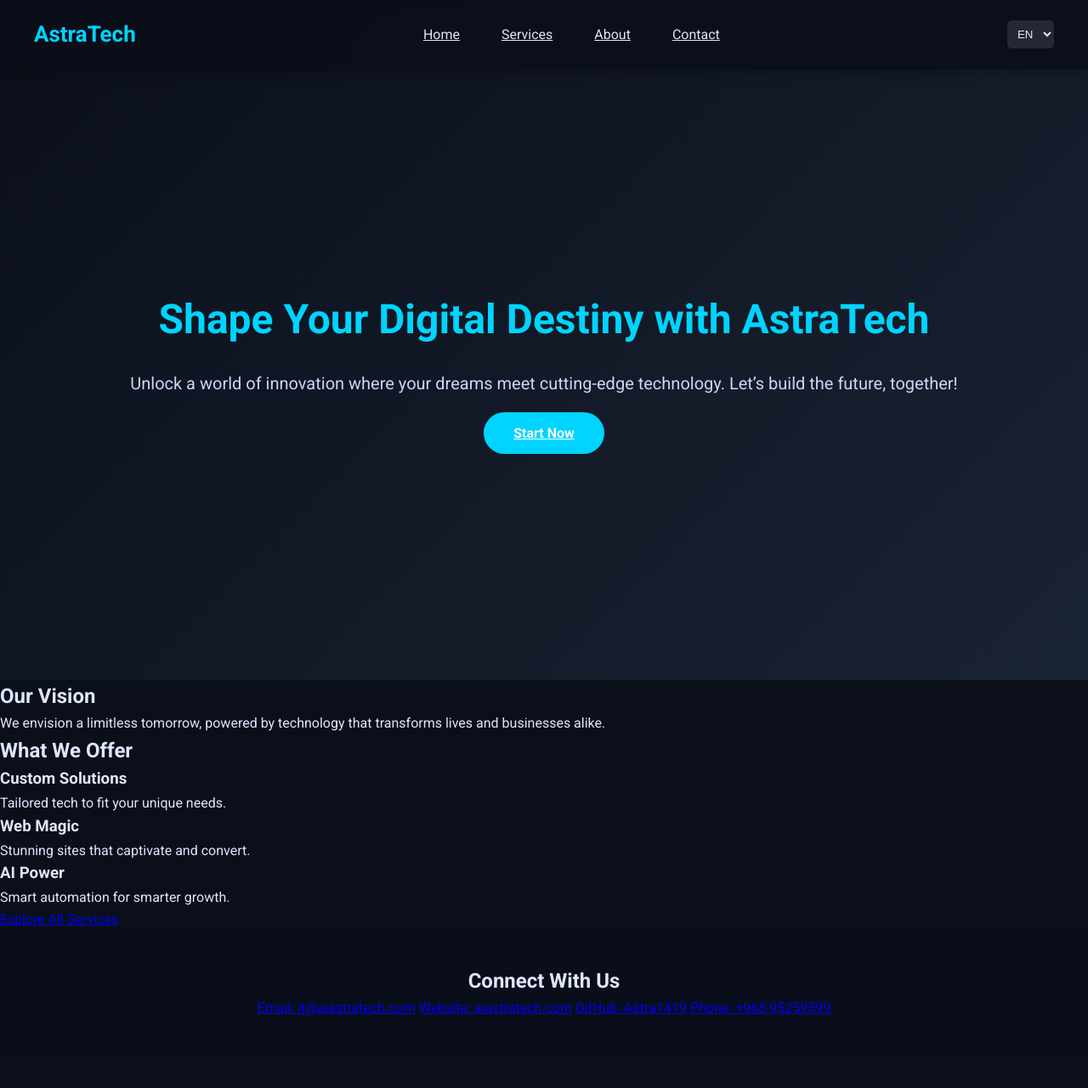
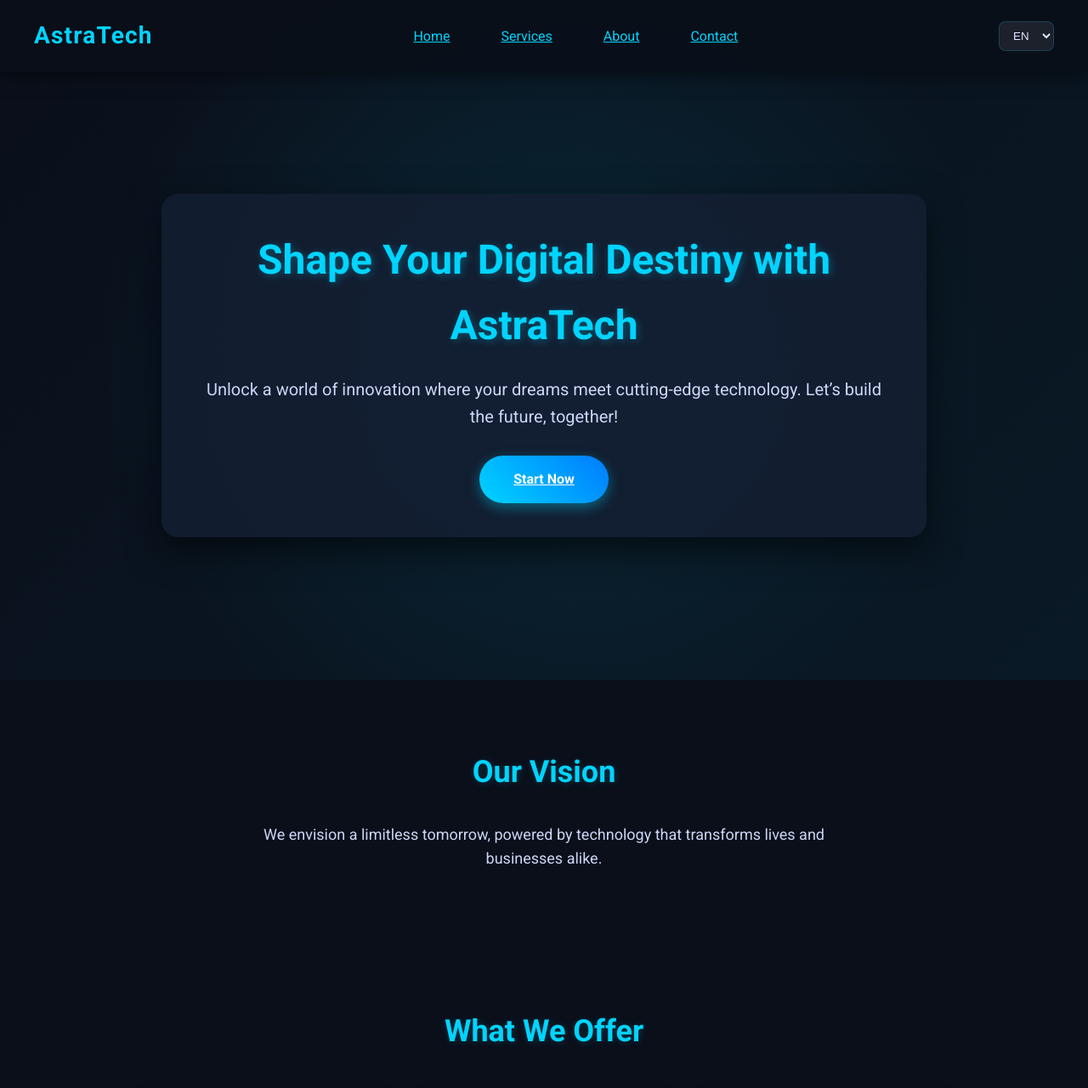
Before and after one commit to Astra1419/aiastratech, a plain HTML site: page index.html in a window 1280 px wide. Shown: the top 1280 px of the page at 85% size. Before the commit the page ends 1239 px from the top, so only its background shows below. Drawn offline with Linux system fonts and the light colour scheme; a web font is replaced by a local one.

Commit message:
Update styles.css

```diff
--- a/styles.css
+++ b/styles.css
@@ -1,3 +1,4 @@
+/* تنظیمات کلی */
 * {
     margin: 0;
     padding: 0;
@@ -5,12 +6,19 @@
 }
 
 body {
-    font-family: 'Roboto', sans-serif;
     background: #0a0f1a;
     color: #e0e6ff;
+    font-family: 'Roboto', sans-serif;
     line-height: 1.6;
+    overflow-x: hidden;
 }
 
+a {
+    color: #00d4ff;
+    transition: color 0.3s ease, transform 0.3s ease;
+}
+
+/* نویگیشن بار */
 .navbar {
     position: fixed;
     top: 0;
@@ -19,49 +27,57 @@ body {
     align-items: center;
     justify-content: space-between;
     padding: 20px 40px;
-    background: rgba(10, 15, 26, 0.9);
-    backdrop-filter: blur(10px);
+    background: rgba(10, 15, 26, 0.95);
+    backdrop-filter: blur(12px);
     z-index: 1000;
-    box-shadow: 0 2px 15px rgba(0, 0, 0, 0.3);
+    box-shadow: 0 4px 20px rgba(0, 0, 0, 0.5);
 }
 
 .logo {
-    font-size: 26px;
+    font-size: 28px;
     font-weight: 700;
     color: #00d4ff;
+    letter-spacing: 1.2px;
+    transition: color 0.3s ease;
+}
+
+.logo:hover {
+    color: #66e6ff;
 }
 
 .nav-links {
     list-style: none;
     display: flex;
-    gap: 25px;
+    gap: 30px;
 }
 
 .nav-links a {
-    color: #e0e6ff;
     font-size: 16px;
-    padding: 8px 12px;
+    font-weight: 500;
+    padding: 10px 15px;
+    border-radius: 8px;
     transition: all 0.3s ease;
 }
 
 .nav-links a:hover {
-    color: #00d4ff;
-    background: rgba(0, 212, 255, 0.1);
-    border-radius: 5px;
+    background: rgba(0, 212, 255, 0.15);
+    color: #fff;
+    transform: translateY(-2px);
 }
 
 #language-switch {
-    background: rgba(255, 255, 255, 0.1);
-    border: none;
+    background: rgba(255, 255, 255, 0.08);
+    border: 1px solid rgba(0, 212, 255, 0.2);
     color: #e0e6ff;
-    padding: 8px;
-    border-radius: 5px;
+    padding: 8px 12px;
+    border-radius: 8px;
     cursor: pointer;
     transition: all 0.3s ease;
 }
 
 #language-switch:hover {
-    background: rgba(0, 212, 255, 0.3);
+    background: rgba(0, 212, 255, 0.2);
+    border-color: #00d4ff;
 }
 
 .menu-toggle {
@@ -69,6 +85,7 @@ body {
     flex-direction: column;
     gap: 6px;
     cursor: pointer;
+    padding: 5px;
     transition: all 0.3s ease;
 }
 
@@ -92,74 +109,215 @@ body {
     transform: rotate(-45deg) translate(8px, -8px);
 }
 
+/* هدر */
 .hero {
     min-height: 100vh;
     display: flex;
-    flex-direction: column;
     align-items: center;
     justify-content: center;
     text-align: center;
     padding: 80px 20px 20px;
-    background: linear-gradient(135deg, #0a0f1a, #1a2333);
+    background: linear-gradient(135deg, rgba(10, 15, 26, 0.9), rgba(0, 212, 255, 0.05));
+    position: relative;
+    overflow: hidden;
 }
 
-.hero h1 {
+.hero::before {
+    content: '';
+    position: absolute;
+    top: 0;
+    left: 0;
+    width: 100%;
+    height: 100%;
+    background: radial-gradient(circle at center, rgba(0, 212, 255, 0.1), transparent 70%);
+    z-index: 0;
+}
+
+.hero-content {
+    max-width: 900px;
+    padding: 40px;
+    background: rgba(20, 30, 50, 0.85);
+    border-radius: 20px;
+    box-shadow: 0 15px 40px rgba(0, 0, 0, 0.6);
+    position: relative;
+    z-index: 1;
+    animation: fadeInUp 1s ease-out;
+}
+
+.hero-content h1 {
     font-size: 48px;
     color: #00d4ff;
     margin-bottom: 20px;
+    text-shadow: 2px 2px 10px rgba(0, 212, 255, 0.3);
 }
 
-.hero p {
+.hero-content p {
     font-size: 20px;
     color: #ccd6f6;
     margin-bottom: 30px;
 }
 
 .cta-button {
-    padding: 15px 35px;
-    background: #00d4ff;
+    display: inline-block;
+    padding: 15px 40px;
+    background: linear-gradient(45deg, #00d4ff, #007bff);
     color: #fff;
     font-weight: 600;
+    border-radius: 50px;
+    box-shadow: 0 5px 15px rgba(0, 212, 255, 0.4);
+    transition: all 0.3s ease;
+}
+
+.cta-button:hover {
+    background: linear-gradient(45deg, #007bff, #00d4ff);
+    transform: translateY(-5px);
+    box-shadow: 0 10px 25px rgba(0, 212, 255, 0.6);
+}
+
+/* بخش‌های اصلی */
+.vision, .services-preview, .about-story, .values, .services-list, .contact-info {
+    padding: 80px 20px;
+    text-align: center;
+}
+
+.vision h2, .services-preview h2, .about-story h2, .values h2, .services-list h2, .contact-info h2 {
+    font-size: 36px;
+    color: #00d4ff;
+    margin-bottom: 30px;
+    text-shadow: 1px 1px 8px rgba(0, 212, 255, 0.2);
+}
+
+.vision p, .about-story p {
+    font-size: 18px;
+    max-width: 700px;
+    margin: 0 auto;
+    color: #ccd6f6;
+}
+
+/* گرید سرویس‌ها */
+.services-grid, .values-grid, .contact-grid {
+    display: flex;
+    flex-wrap: wrap;
+    justify-content: center;
+    gap: 30px;
+    margin-top: 40px;
+}
+
+.service-item, .value-item, .contact-item {
+    width: 300px;
+    padding: 25px;
+    background: rgba(20, 30, 50, 0.9);
+    border-radius: 15px;
+    transition: all 0.3s ease;
+    box-shadow: 0 5px 15px rgba(0, 0, 0, 0.3);
+}
+
+.service-item:hover, .value-item:hover, .contact-item:hover {
+    transform: translateY(-10px);
+    box-shadow: 0 15px 30px rgba(0, 212, 255, 0.3);
+}
+
+.service-item h3, .value-item h3, .contact-item h3 {
+    font-size: 22px;
+    color: #00d4ff;
+    margin-bottom: 15px;
+}
+
+.service-item p, .value-item p, .contact-item p {
+    font-size: 16px;
+    color: #ccd6f6;
+}
+
+.explore-button {
+    display: inline-block;
+    margin-top: 40px;
+    padding: 12px 30px;
+    background: rgba(0, 212, 255, 0.15);
+    color: #00d4ff;
+    border: 1px solid #00d4ff;
     border-radius: 50px;
     transition: all 0.3s ease;
 }
 
-.cta-button:hover {
-    background: #007bff;
-    transform: translateY(-5px);
+.explore-button:hover {
+    background: #00d4ff;
+    color: #fff;
+    transform: scale(1.05);
     box-shadow: 0 5px 15px rgba(0, 212, 255, 0.4);
 }
 
-.content {
-    padding: 80px 20px;
-    text-align: center;
+/* سرویس‌ها در صفحه Services */
+.services-list .service {
+    max-width: 800px;
+    margin: 0 auto 40px;
+    padding: 30px;
+    background: rgba(20, 30, 50, 0.9);
+    border-radius: 15px;
+    transition: all 0.3s ease;
+    box-shadow: 0 5px 15px rgba(0, 0, 0, 0.3);
 }
 
-.content h2 {
-    font-size: 36px;
+.services-list .service:hover {
+    transform: translateY(-10px);
+    box-shadow: 0 15px 30px rgba(0, 212, 255, 0.3);
+}
+
+.services-list .service h2 {
+    font-size: 28px;
     color: #00d4ff;
     margin-bottom: 20px;
 }
 
-.content p {
-    font-size: 18px;
-    max-width: 800px;
-    margin: 0 auto;
-    color: #ccd6f6;
-}
-
-.footer {
-    padding: 40px 20px;
-    background: rgba(10, 15, 26, 0.9);
-    text-align: center;
-}
-
-.footer p {
+.services-list .service p {
     font-size: 16px;
     color: #ccd6f6;
 }
 
+/* فوتر */
+.footer {
+    padding: 60px 20px;
+    background: rgba(10, 15, 26, 0.95);
+    text-align: center;
+}
+
+.footer h2 {
+    font-size: 36px;
+    color: #00d4ff;
+    margin-bottom: 30px;
+}
+
+.footer-links {
+    display: flex;
+    flex-wrap: wrap;
+    justify-content: center;
+    gap: 25px;
+}
+
+.footer-links a {
+    font-size: 18px;
+    color: #00d4ff;
+    padding: 10px 15px;
+    transition: all 0.3s ease;
+}
+
+.footer-links a:hover {
+    color: #66e6ff;
+    background: rgba(0, 212, 255, 0.1);
+    border-radius: 8px;
+}
+
+/* انیمیشن‌ها */
+@keyframes fadeInUp {
+    from { opacity: 0; transform: translateY(30px); }
+    to { opacity: 1; transform: translateY(0); }
+}
+
 /* تنظیمات زبان */
+html[lang="en"] {
+    direction: ltr;
+    font-family: 'Roboto', sans-serif;
+}
+
 html[lang="fa"] {
     direction: rtl;
     font-family: 'Vazir', sans-serif;
@@ -168,11 +326,6 @@ html[lang="fa"] {
 html[lang="ar"] {
     direction: rtl;
     font-family: 'Noto Naskh Arabic', sans-serif;
-}
-
-html[lang="en"] {
-    direction: ltr;
-    font-family: 'Roboto', sans-serif;
 }
 
 /* ریسپانسیو */
@@ -191,10 +344,12 @@ html[lang="en"] {
         top: 70px;
         left: 0;
         width: 100%;
-        background: rgba(10, 15, 26, 0.95);
+        background: rgba(10, 15, 26, 0.98);
         flex-direction: column;
         padding: 20px 0;
-        box-shadow: 0 5px 15px rgba(0, 0, 0, 0.5);
+        box-shadow: 0 10px 20px rgba(0, 0, 0, 0.5);
+        border-radius: 0 0 15px 15px;
+        animation: slideDown 0.3s ease-out;
     }
 
     .nav-links.active {
@@ -204,17 +359,40 @@ html[lang="en"] {
     .nav-links a {
         font-size: 18px;
         padding: 15px;
+        width: 100%;
+        text-align: center;
     }
 
-    .hero h1 {
+    .hero-content h1 {
         font-size: 36px;
     }
 
-    .hero p {
+    .hero-content p {
         font-size: 16px;
     }
 
     .cta-button {
-        padding: 12px 25px;
+        padding: 12px 30px;
+        font-size: 16px;
+    }
+
+    .service-item, .value-item, .contact-item {
+        width: 100%;
+        max-width: 350px;
+    }
+
+    .services-list .service {
+        width: 100%;
     }
 }
+
+@media (min-width: 769px) and (max-width: 1024px) {
+    .service-item, .value-item, .contact-item {
+        width: 45%;
+    }
+}
+
+@keyframes slideDown {
+    from { opacity: 0; transform: translateY(-20px); }
+    to { opacity: 1; transform: translateY(0); }
+}
```
